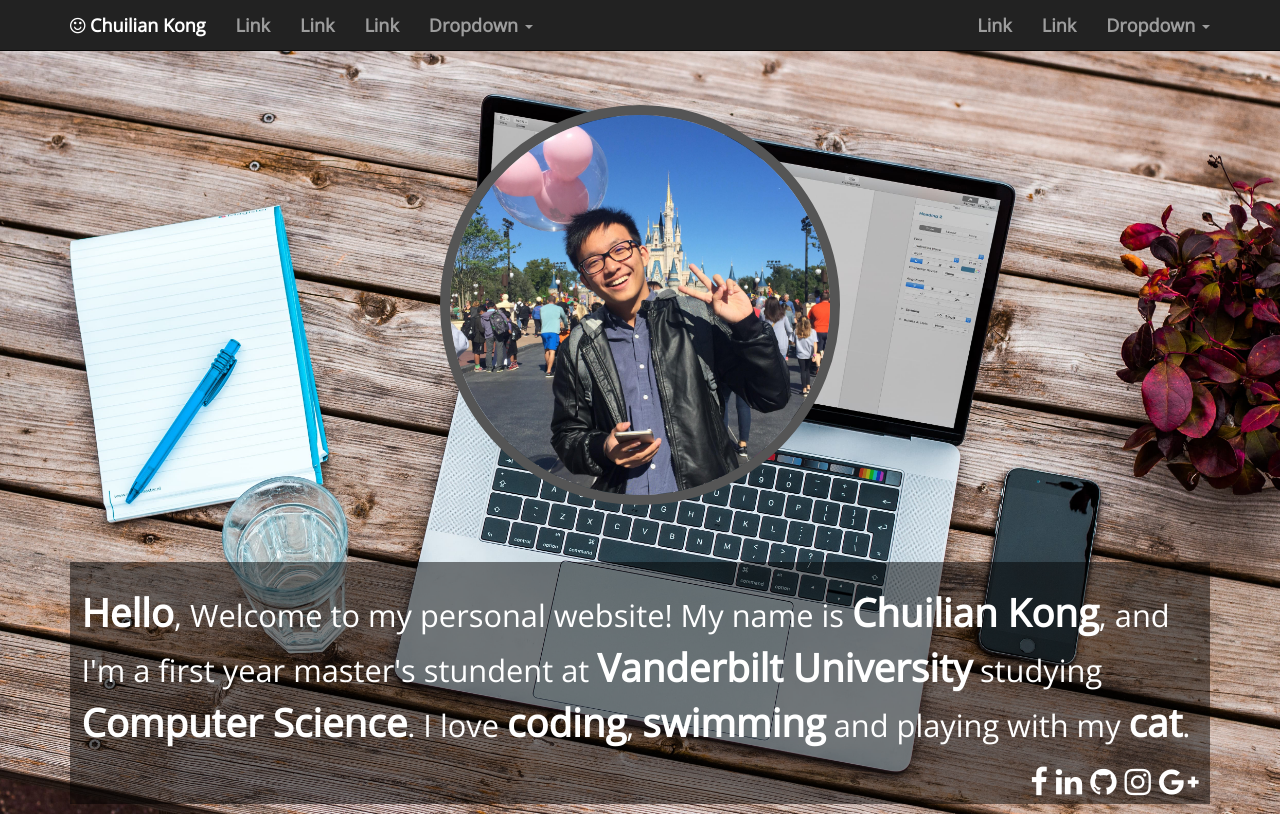
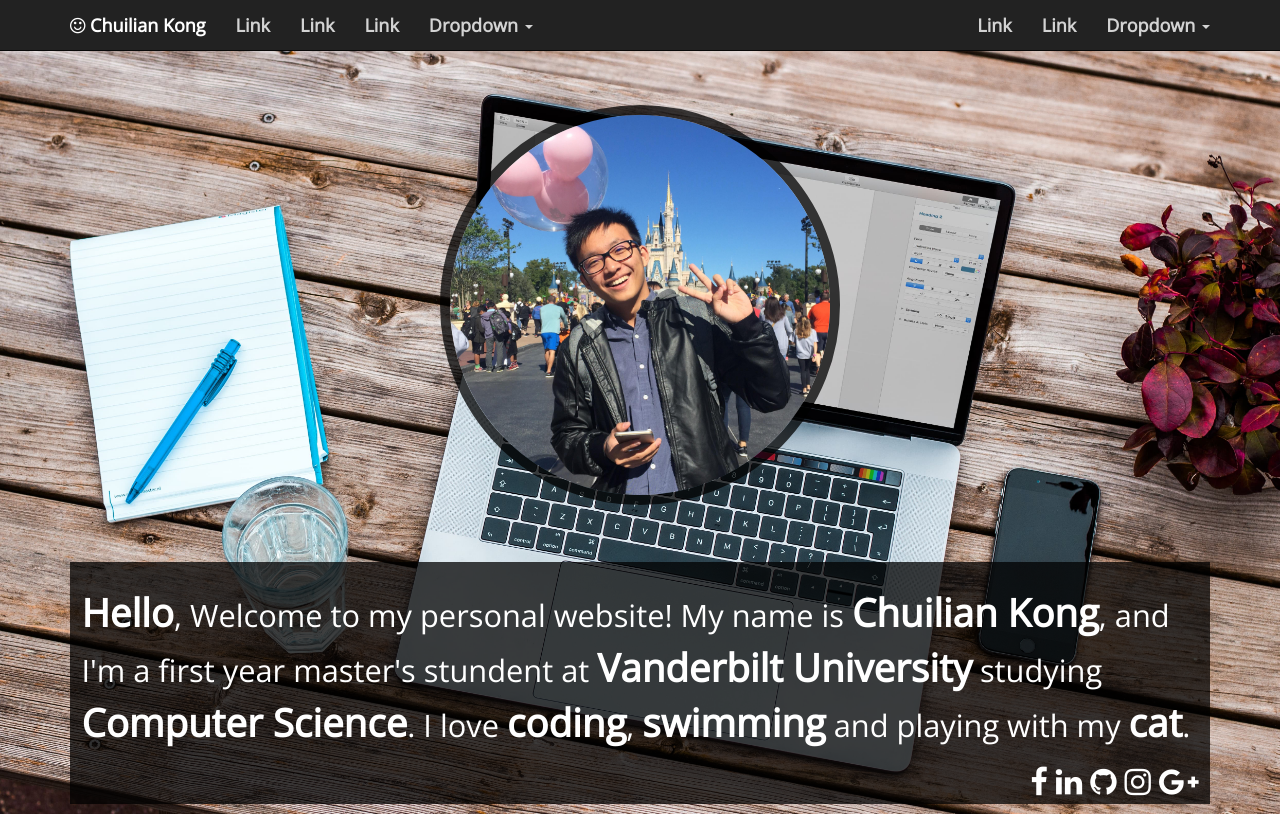
Before and after one commit to ckyy5770/iloveyoukcl5770.github.io, a PHP site: page / in a window 1280 px wide. Run offline with PHP 8.4, Linux system fonts and the light colour scheme.

Commit message:
little style change

```diff
--- a/css/index.css
+++ b/css/index.css
@@ -7,6 +7,11 @@
 	font-size: 18px;
 	color:white;
 }
+
+.navbar-inverse .navbar-nav>li>a {
+	color:#d3d3d3;
+}
+
 nav a{
 	font-family: 'Open Sans', sans-serif;
 	font-size: 16px;
@@ -37,7 +42,7 @@ body {
 }
 
 .content .text{
-	background: rgba(0,0,0,.5)
+	background: rgba(0,0,0,.75)
 }
 .content a{
 	color: white;
@@ -67,7 +72,7 @@ body {
     -ms-border-radius: 50%;
     -o-border-radius: 50%;
     border-radius: 50%;
-    border: 10px #555 solid;
+    border: 10px rgba(0,0,0,.75) solid;
     margin: auto auto 5% auto;
 }
 .content img {
@@ -76,3 +81,10 @@ body {
     height: 100%;
     width: auto;
 }
+
+.dropdown-menu{
+	background-color: rgba(8,8,8,.75);
+}
+.dropdown-menu li a{
+	color: white;
+}
```
